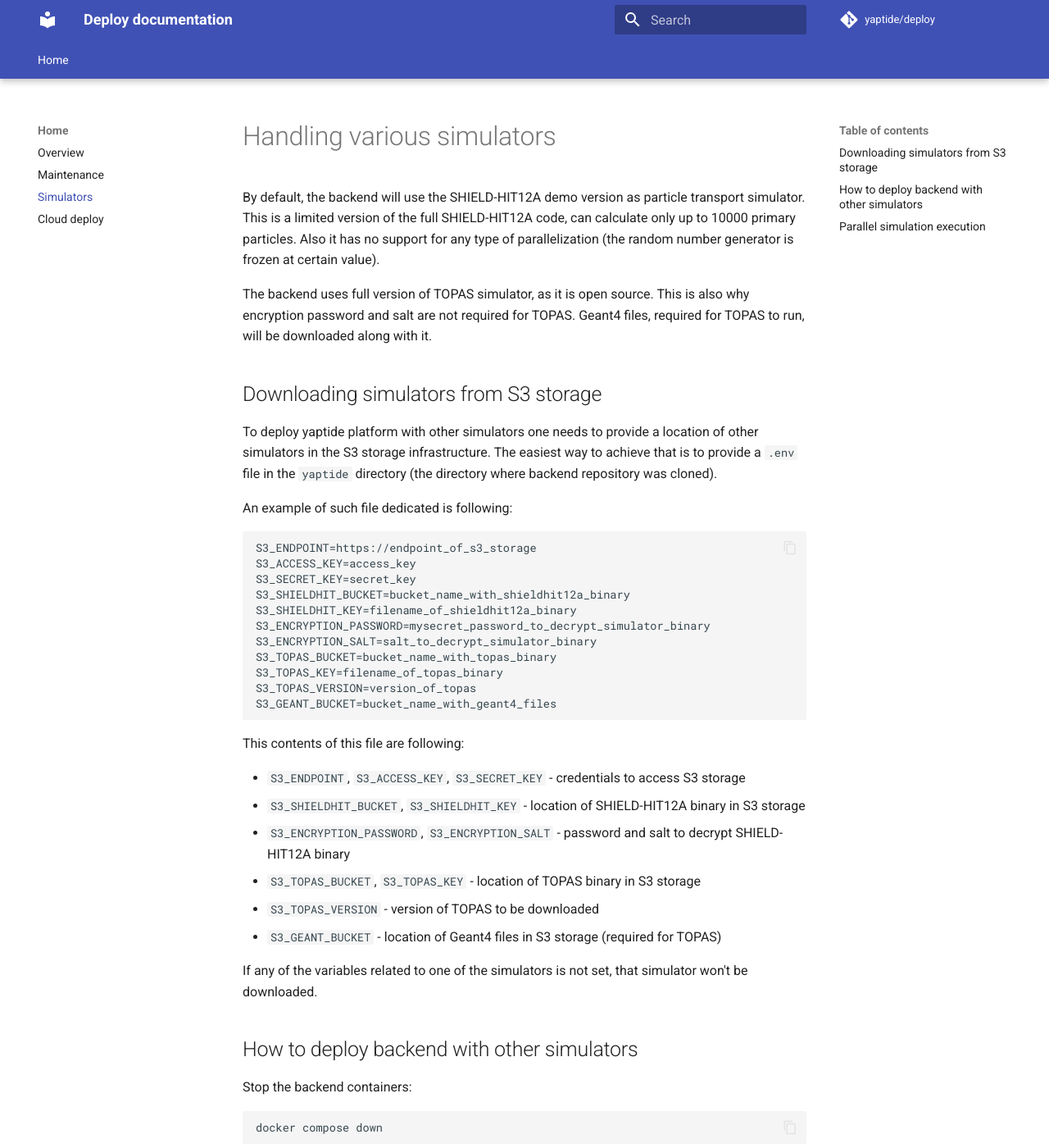
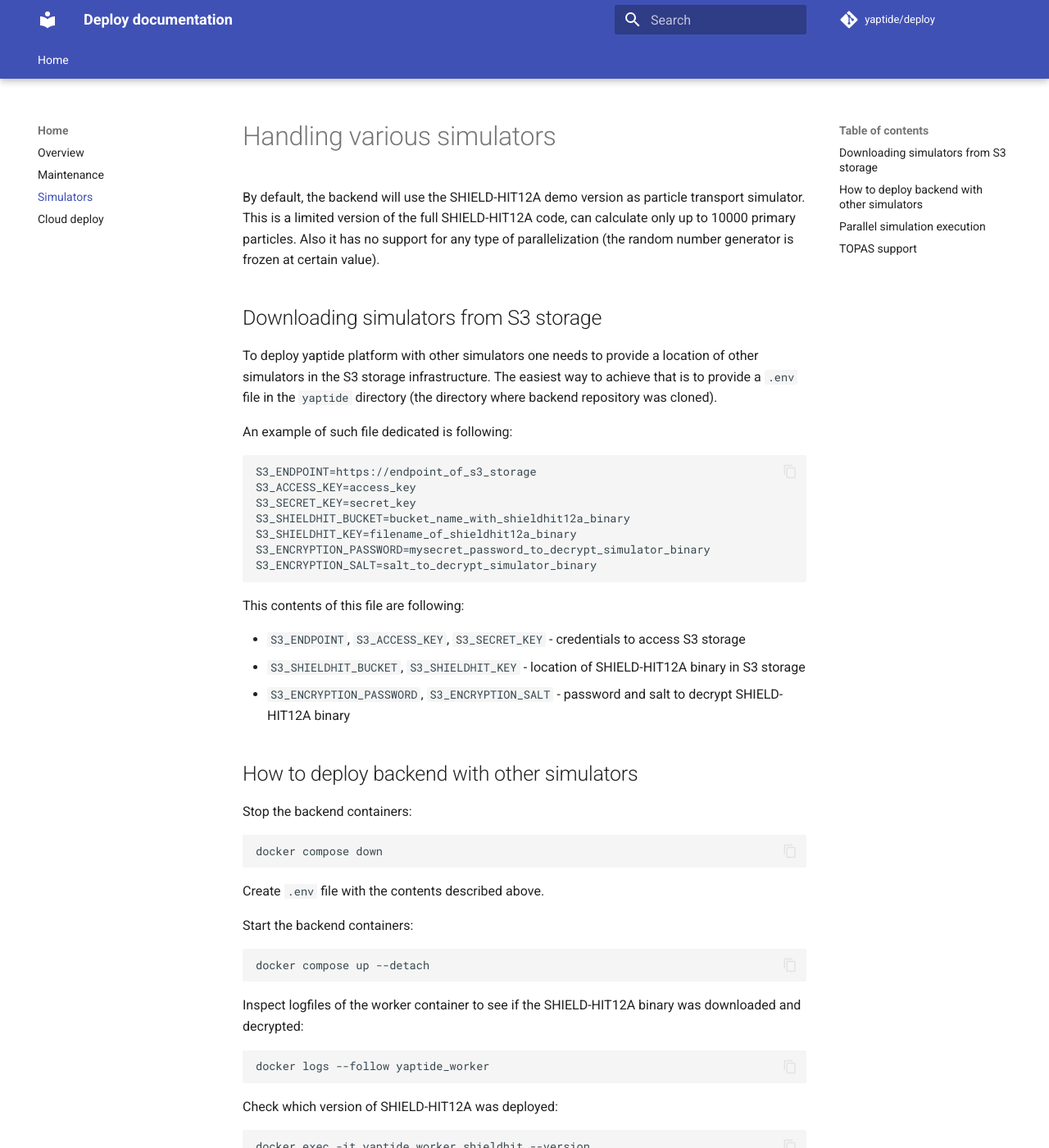
Before and after one commit to yaptide/deploy, an MkDocs documentation site: the page built from docs/simulators.md, in a window 1280 px wide and 1400 px high. Shown: the whole window at 82% size. Built offline with MkDocs 1.6.1 and Material for MkDocs 9.7.7, drawn with Linux system fonts in a browser that asks for light colours; comment, search, counter and statistics services are not loaded; some of the changed text lies outside the part shown.

Commit message:
Update simulators.md

````diff
--- a/docs/simulators.md
+++ b/docs/simulators.md
@@ -3,9 +3,6 @@
 By default, the backend will use the SHIELD-HIT12A demo version as particle transport simulator.
 This is a limited version of the full SHIELD-HIT12A code, can calculate only up to 10000 primary particles.
 Also it has no support for any type of parallelization (the random number generator is frozen at certain value).
-
-The backend uses full version of TOPAS simulator, as it is open source. This is also why encryption password
-and salt are not required for TOPAS. Geant4 files, required for TOPAS to run, will be downloaded along with it.
 
 ## Downloading simulators from S3 storage
 
@@ -22,10 +19,6 @@
 S3_SHIELDHIT_KEY=filename_of_shieldhit12a_binary
 S3_ENCRYPTION_PASSWORD=mysecret_password_to_decrypt_simulator_binary
 S3_ENCRYPTION_SALT=salt_to_decrypt_simulator_binary
-S3_TOPAS_BUCKET=bucket_name_with_topas_binary
-S3_TOPAS_KEY=filename_of_topas_binary
-S3_TOPAS_VERSION=version_of_topas
-S3_GEANT_BUCKET=bucket_name_with_geant4_files
 ```
 
 This contents of this file are following:
@@ -33,11 +26,6 @@
 * `S3_ENDPOINT`, `S3_ACCESS_KEY`, `S3_SECRET_KEY` - credentials to access S3 storage
 * `S3_SHIELDHIT_BUCKET`, `S3_SHIELDHIT_KEY` - location of SHIELD-HIT12A binary in S3 storage
 * `S3_ENCRYPTION_PASSWORD`, `S3_ENCRYPTION_SALT` - password and salt to decrypt SHIELD-HIT12A binary
-* `S3_TOPAS_BUCKET`, `S3_TOPAS_KEY` - location of TOPAS binary in S3 storage
-* `S3_TOPAS_VERSION` - version of TOPAS to be downloaded
-* `S3_GEANT_BUCKET` - location of Geant4 files in S3 storage (required for TOPAS)
-
-If any of the variables related to one of the simulators is not set, that simulator won't be downloaded.
 
 ## How to deploy backend with other simulators
 
@@ -103,3 +91,21 @@
 ```bash
 docker compose up --detach
 ```
+
+## TOPAS support
+In future we plan to add support for TOPAS simulator. Right now it could be installed in the worker container, but TOPAS simulations cannot be executed. To allow installation of TOPAS set following additional variables in the .env file.
+
+```
+S3_TOPAS_BUCKET=bucket_name_with_topas_binary
+S3_TOPAS_KEY=filename_of_topas_binary
+S3_TOPAS_VERSION=version_of_topas
+S3_GEANT_BUCKET=bucket_name_with_geant4_files
+```
+
+* `S3_TOPAS_BUCKET`, `S3_TOPAS_KEY` - location of TOPAS binary in S3 storage
+* `S3_TOPAS_VERSION` - version of TOPAS to be downloaded
+* `S3_GEANT_BUCKET` - location of Geant4 files in S3 storage (required for TOPAS)
+
+* `S3_TOPAS_BUCKET`, `S3_TOPAS_KEY` - location of TOPAS binary in S3 storage
+* `S3_TOPAS_VERSION` - version of TOPAS to be downloaded
+* `S3_GEANT_BUCKET` - location of Geant4 files in S3 storage (required for TOPAS)
````
